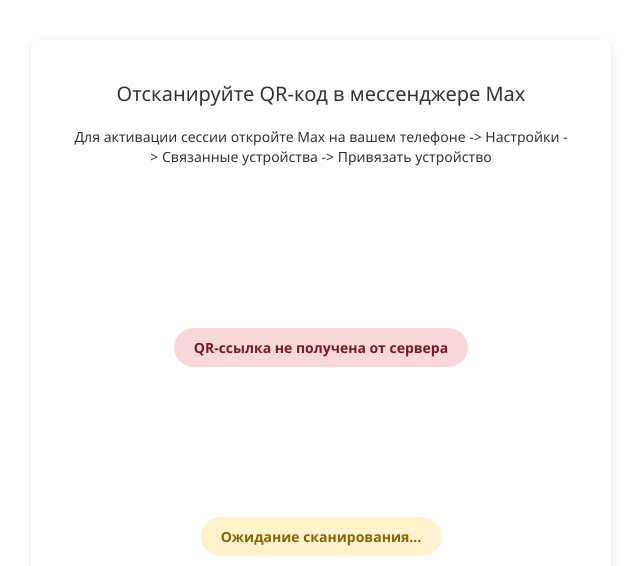
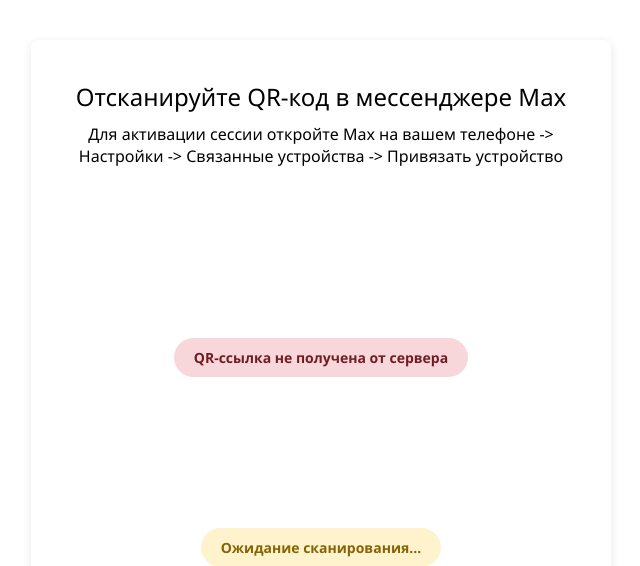
Before and after one commit to erdswgtere/max_bots_django, a Django app: template max_project/templates/admin/max_sessions/qr_auth.html in a window 1280 px wide. Shown: the part 92-658 px from the top of the page, without its empty margins (319-959 px from the left). Run offline with Django 5.2, Linux system fonts and the light colour scheme; the template is opened without the code that fills it, so the values that code supplies are empty; parts of the project's set-up code (start-up, migrations or seed data) failed here and were passed over.

Commit message:
fix: поменял селлектор на правильный

```diff
--- a/max_project/templates/admin/max_sessions/qr_auth.html
+++ b/max_project/templates/admin/max_sessions/qr_auth.html
@@ -3,13 +3,13 @@
 
 {% block extrastyle %}{{ block.super }}
 <style>
-    .qr-title {
+    #qr-title {
         color: #000;
         font-size: 24px;
         margin-bottom: 10px;
     }
 
-    .qr-description {
+    #qr-description {
         color: #000;
         font-size: 16px;
         margin-bottom: 20px;
```
